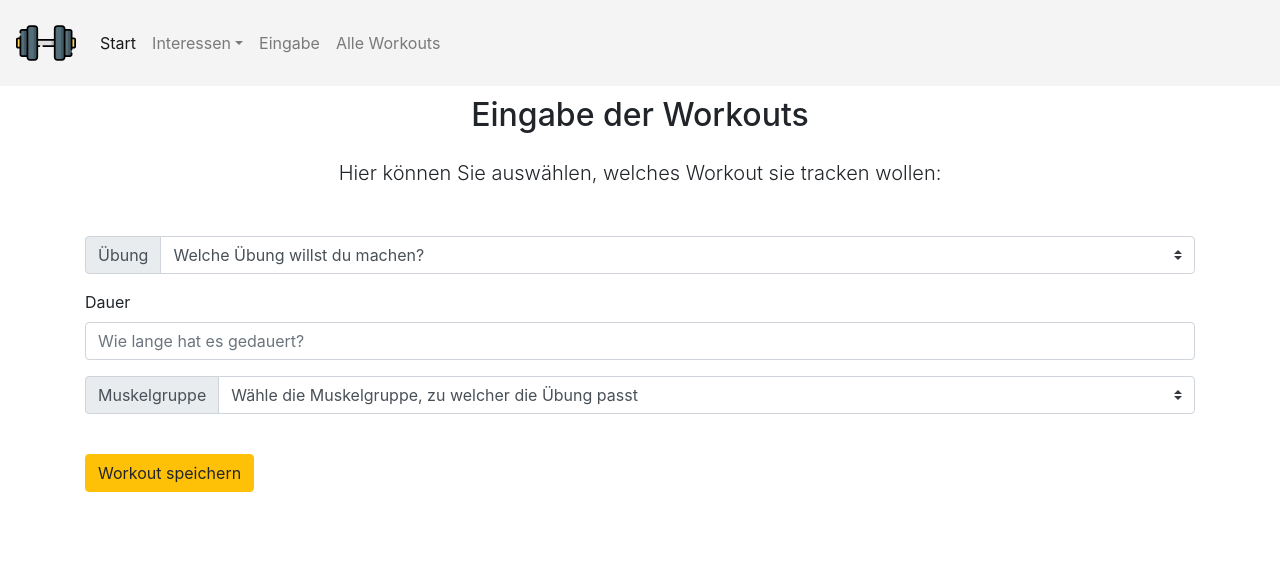
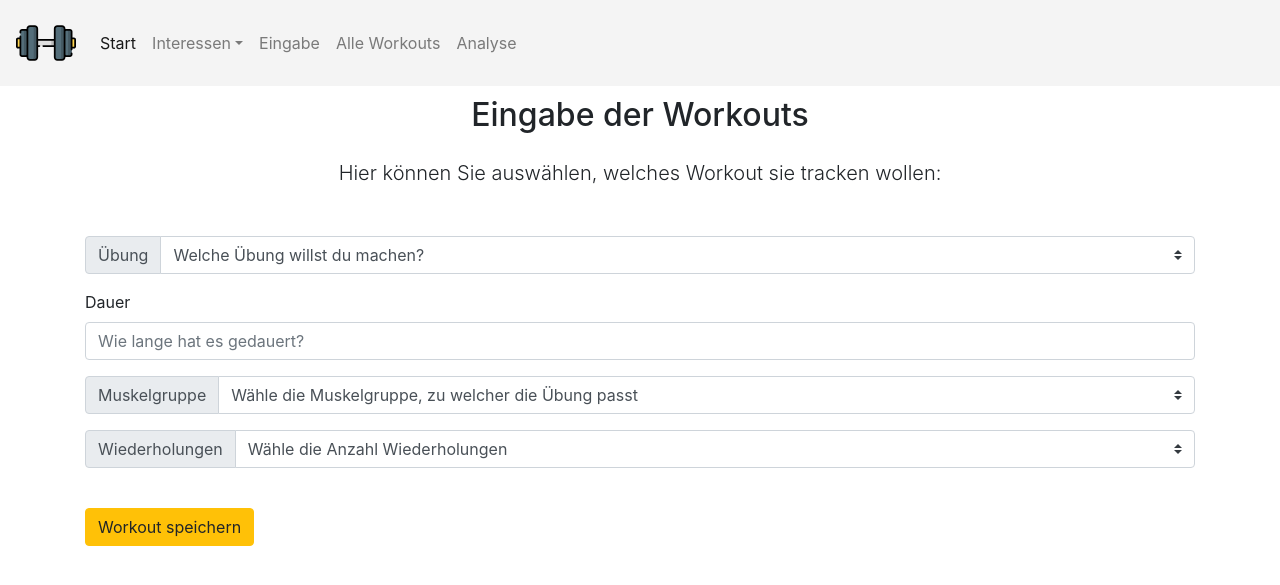
Before and after one commit to taengaa/prog2, a Flask app: page /eingabe in a window 1280 px wide. Shown: the top 585 px of the page. Run offline with Flask 2, Linux system fonts and the light colour scheme; some libraries are stand-ins or nearby versions.

Commit message:
Wiederholungen hinzugefügt

```diff
--- a/gymworkout/datenbank.json
+++ b/gymworkout/datenbank.json
@@ -1 +1 @@
-[["Bankdr\u00fccken", "15", "Brust"], ["Bankdr\u00fccken", "25", "Brust"], ["Klimmz\u00fcge", "10", "R\u00fccken"], ["Klimmz\u00fcge", "15", "R\u00fccken"], ["Velo", "50", "Cardio"], ["Velo", "30", "Cardio"], ["Deadlift", "20", "Beine"], ["Deadlift", "10", "Beine"], ["Bankdr\u00fccken", "45", "Brust"], ["Beinpresse", "90", "Beine"], ["Lattzug", "30", "R\u00fccken"], ["Bankdr\u00fccken", "10", "Brust"], ["Deadlift", "10", "Beine"], ["Bankdr\u00fccken", "25", "Brust"]]
+[["Bankdr\u00fccken", "15", "Brust"], ["Bankdr\u00fccken", "25", "Brust"], ["Klimmz\u00fcge", "10", "R\u00fccken"], ["Klimmz\u00fcge", "15", "R\u00fccken"], ["Velo", "50", "Cardio"], ["Velo", "30", "Cardio"], ["Deadlift", "20", "Beine"], ["Deadlift", "10", "Beine"], ["Bankdr\u00fccken", "45", "Brust"], ["Beinpresse", "90", "Beine"], ["Lattzug", "30", "R\u00fccken"], ["Bankdr\u00fccken", "10", "Brust"], ["Deadlift", "10", "Beine"], ["Bankdr\u00fccken", "25", "Brust"], ["Klimmz\u00fcge", "45", "R\u00fccken"], ["Bizeps Curls", "60", "Arme"], ["Velo", "120", "Cardio"], ["Back Extension", "5", "R\u00fccken", ["1", "2", "3", "4", "5", "6", "7", "8", "9", "10", "11", "12", "13", "14", "15"]], ["Bizeps Curls", "20", "Arme", "10"]]
--- a/gymworkout/main.py
+++ b/gymworkout/main.py
@@ -19,6 +19,7 @@ uebungen = [
         "Laufband",
         "Lattzug"
     ]
+# uebungen.append()
 
 muskelgruppen = [
         "Arme",
@@ -27,6 +28,24 @@ muskelgruppen = [
         "Rücken",
         "Bauch",
         "Cardio"
+    ]
+
+wiederholungen = [
+        "1",
+        "2",
+        "3",
+        "4",
+        "5",
+        "6",
+        "7",
+        "8",
+        "9",
+        "10",
+        "11",
+        "12",
+        "13",
+        "14",
+        "15"
     ]
 
 
@@ -57,7 +76,8 @@ def eingabe_formular():
         dauer = request.form['dauer']
         uebung = request.form['uebung']
         muskelgruppe = request.form['muskelgruppe']
-        antworten = speichern(uebung, dauer, muskelgruppe)  # hier wird die Reihenfolge der gespeicherten
+        wiederholung = request.form['wiederholung']
+        antworten = speichern(uebung, dauer, muskelgruppe, wiederholung)  # hier wird die Reihenfolge der gespeicherten
         # Elemente in der
         # Datenbank definiert
         # antworten werden durch speichern in einer Liste gespeichert, darum muss diese zuerst in einen String
@@ -72,7 +92,8 @@ def eingabe_formular():
         ueberschrift=ueberschrifts_text,
         einleitung=einleitung_text,
         uebungen=uebungen,
-        muskelgruppen=muskelgruppen
+        muskelgruppen=muskelgruppen,
+        wiederholungen=wiederholungen
     )
 
 
@@ -86,7 +107,7 @@ def alle_workouts():
         app_name="alle_workouts",
         ueberschrift=ueberschrifts_text,
         einleitung=einleitung_text,
-        daten=gespeicherten_eintraege,
+        daten=gespeicherten_eintraege
     )
 
 
--- a/gymworkout/templates/eingabe.html
+++ b/gymworkout/templates/eingabe.html
@@ -17,6 +17,7 @@
             Durch Submit werden die Daten an die URL Eingabe geschickt
             Name des inputs muss unbedingt mit dem Key nach request.form übereinstimmen -->
             <form method="POST">
+
               <div class="input-group mb-3">
                   <div class="input-group-prepend">
                     <label class="input-group-text">Übung</label>
@@ -28,10 +29,12 @@
                     {% endfor %}
                   </select>
                 </div>
+
               <div class="form-group">
                 <label>Dauer</label>
                 <input type="text" name="dauer" class="form-control" placeholder="Wie lange hat es gedauert?">
               </div>
+
                 <div class="input-group mb-3">
                   <div class="input-group-prepend">
                     <label class="input-group-text">Muskelgruppe</label>
@@ -43,15 +46,24 @@
                     {% endfor %}
                   </select>
                 </div>
+
+                <div class="input-group mb-3">
+                  <div class="input-group-prepend">
+                    <label class="input-group-text">Wiederholungen</label>
+                  </div>
+                  <select  name="wiederholung" class="custom-select">
+                    <option selected>Wähle die Anzahl Wiederholungen</option>
+                    {% for wiederholung in wiederholungen %} <!-- im main.py zum rendern definiert und Liste auch im main.py -->
+                        <option>{{ wiederholung }}</option>
+                    {% endfor %}
+                  </select>
+                </div>
                 <br>
                 <button type="submit" class="btn btn-warning">Workout speichern</button>
             </form>
         </div>
     </section>
 
-
-
-    <script src="https://code.jquery.com/jquery-3.5.1.slim.min.js" integrity="sha384-DfXdz2htPH0lsSSs5nCTpuj/zy4C+OGpamoFVy38MVBnE+IbbVYUew+OrCXaRkfj" crossorigin="anonymous"></script>
-    <script src="https://cdn.jsdelivr.net/npm/popper.js@1.16.1/dist/umd/popper.min.js" integrity="sha384-9/reFTGAW83EW2RDu2S0VKaIzap3H66lZH81PoYlFhbGU+6BZp6G7niu735Sk7lN" crossorigin="anonymous"></script>
-    <script src="{{ url_for('static', filename='bootstrap-4.5.3-dist/js/bootstrap.min.js') }}"></script>
+  <!-- Mit dem include werden hier meine Bootsrap footer Links hinzugefügt -->
+{% include "footer.html" %}
   </body>
--- /dev/null
+++ b/gymworkout/templates/footer.html
@@ -0,0 +1,4 @@
+
+<script src="https://code.jquery.com/jquery-3.5.1.slim.min.js" integrity="sha384-DfXdz2htPH0lsSSs5nCTpuj/zy4C+OGpamoFVy38MVBnE+IbbVYUew+OrCXaRkfj" crossorigin="anonymous"></script>
+<script src="https://cdn.jsdelivr.net/npm/popper.js@1.16.1/dist/umd/popper.min.js" integrity="sha384-9/reFTGAW83EW2RDu2S0VKaIzap3H66lZH81PoYlFhbGU+6BZp6G7niu735Sk7lN" crossorigin="anonymous"></script>
+<script src="{{ url_for('static', filename='bootstrap-4.5.3-dist/js/bootstrap.min.js') }}"></script>
--- a/gymworkout/templates/navbar.html
+++ b/gymworkout/templates/navbar.html
@@ -30,6 +30,10 @@
                 <li class="nav-item">
                     <a class="nav-link" href="{{ url_for('alle_workouts') }}">Alle Workouts</a>
                 </li>
+
+                <li class="nav-item">
+                    <a class="nav-link" href="{{ url_for('analyse') }}">Analyse</a>
+                </li>
             </ul>
 
         </div>
```
Also changed, not shown: gymworkout/daten.py (+4 -4 lines), gymworkout/templates/alle_workouts.html (+2 -6 lines), gymworkout/templates/analyse.html (+2 -5 lines), gymworkout/templates/neue_uebung_hinzufuegen.html (added, +30 -0 lines), gymworkout/templates/start.html (+3 -4 lines).
